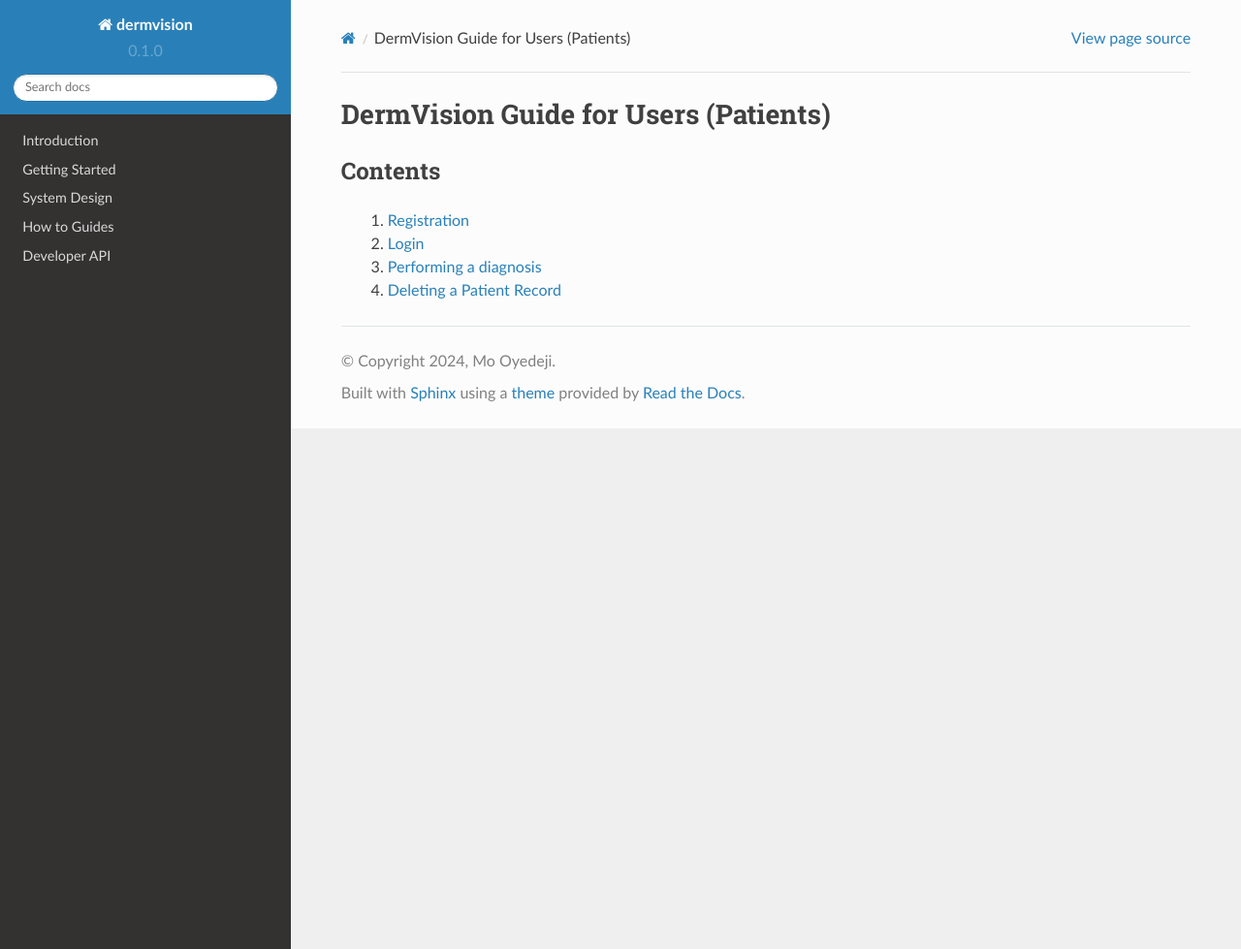
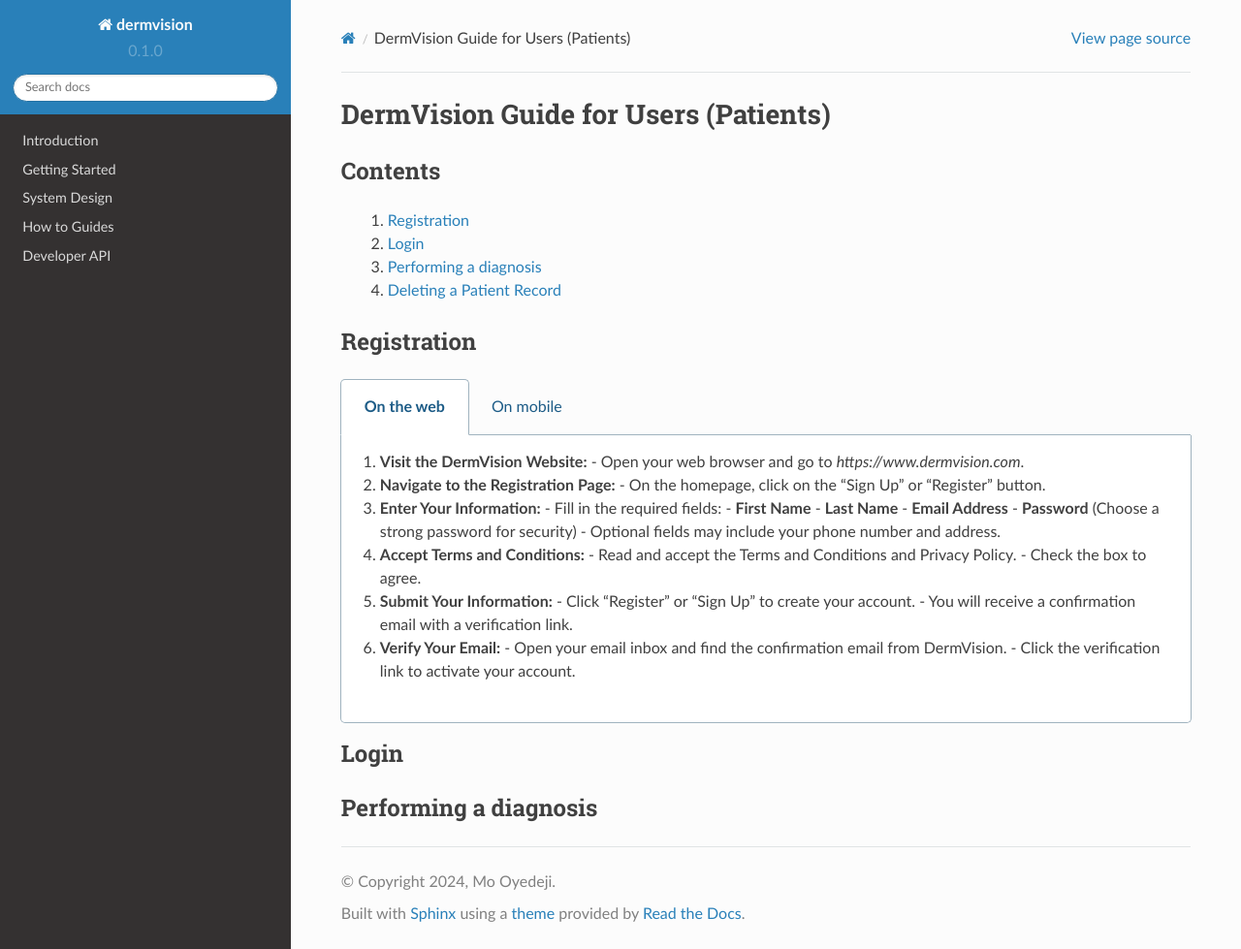
Before and after one commit to mojeedoyedeji/dermvision.docs, a Sphinx documentation site: the page built from docs/source/_sections/how-to-guides/users.rst, in a window 1280 px wide and 979 px high. Shown: the whole window at 97% size. Built offline with Sphinx 7.4.7 and the Read the Docs theme 2.0.0, drawn with Linux system fonts in a browser that asks for light colours.

Commit message:
how to section

```diff
--- a/docs/source/_sections/how-to-guides/users.rst
+++ b/docs/source/_sections/how-to-guides/users.rst
@@ -10,3 +10,45 @@
    2. `Login <#login>`_
    3. `Performing a diagnosis <#performing-a-diagnosis>`_
    4. `Deleting a Patient Record <#deleting-a-patient-record-web>`_
+
+
+Registration
+------------
+
+.. tabs::
+
+   .. tab:: On the web
+      1. **Visit the DermVision Website:**
+         - Open your web browser and go to `https://www.dermvision.com`.
+
+      2. **Navigate to the Registration Page:**
+         - On the homepage, click on the "Sign Up" or "Register" button.
+
+      3. **Enter Your Information:**
+         - Fill in the required fields:
+         - **First Name**
+         - **Last Name**
+         - **Email Address**
+         - **Password** (Choose a strong password for security)
+         - Optional fields may include your phone number and address.
+
+      4. **Accept Terms and Conditions:**
+         - Read and accept the Terms and Conditions and Privacy Policy.
+         - Check the box to agree.
+
+      5. **Submit Your Information:**
+         - Click "Register" or "Sign Up" to create your account.
+         - You will receive a confirmation email with a verification link.
+
+      6. **Verify Your Email:**
+         - Open your email inbox and find the confirmation email from DermVision.
+         - Click the verification link to activate your account.
+
+   .. tab:: On mobile
+
+Login
+-----
+
+
+Performing a diagnosis
+----------------------
--- a/docs/source/how-to-guides.rst
+++ b/docs/source/how-to-guides.rst
@@ -1,5 +1,5 @@
 How to Guides
 =============
 
-.. include:: ./_sections/how-to-guides/patients.rst
+.. include:: ./_sections/how-to-guides/users.rst
 .. include:: ./_sections/how-to-guides/dermatologists.rst
```
